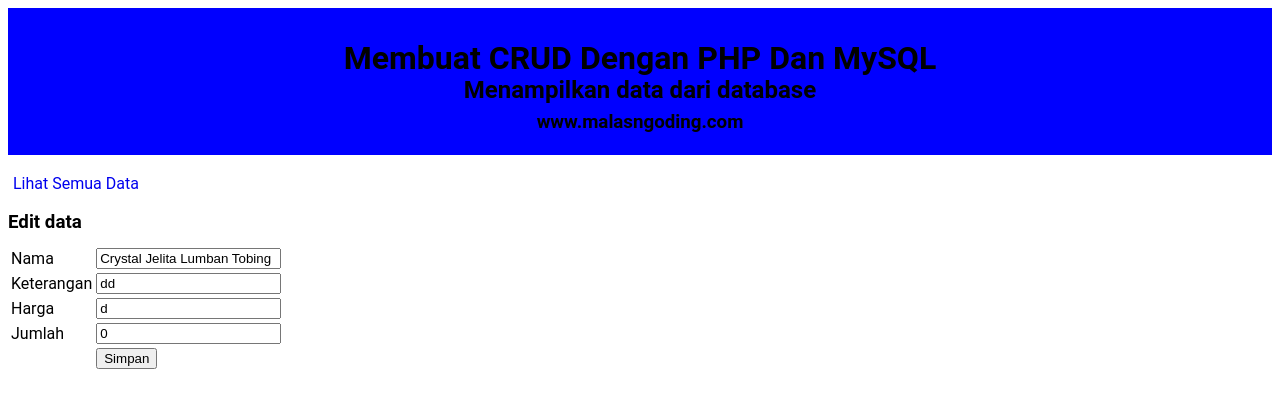
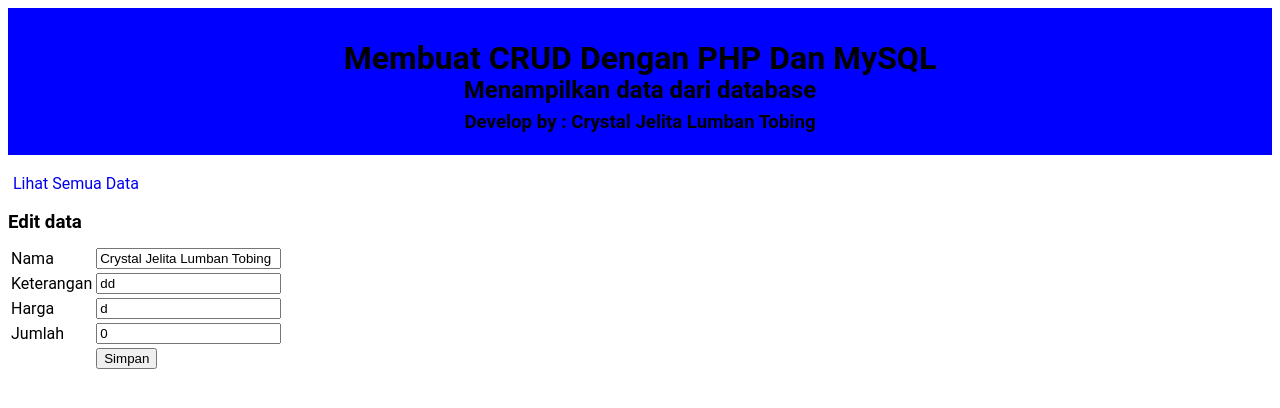
Before and after one commit to nomantobing/Aplikasi-CRUD---DEVELOP-BY-CJLT, a PHP site: page /edit.php?id=1 in a window 1280 px wide. Shown: the top 408 px of the page. Run offline with PHP 8.4, Linux system fonts and the light colour scheme; data comes from the database, SQL or seed files in the repository.

Commit message:
Update edit.php

```diff
--- a/edit.php
+++ b/edit.php
@@ -8,7 +8,7 @@
 	<div class="judul">
 		<h1>Membuat CRUD Dengan PHP Dan MySQL</h1>
 		<h2>Menampilkan data dari database</h2>
-		<h3>www.malasngoding.com</h3>
+		<h3>Develop by : Crystal Jelita Lumban Tobing</h3>
 	</div>
 
 	<br/>
```
